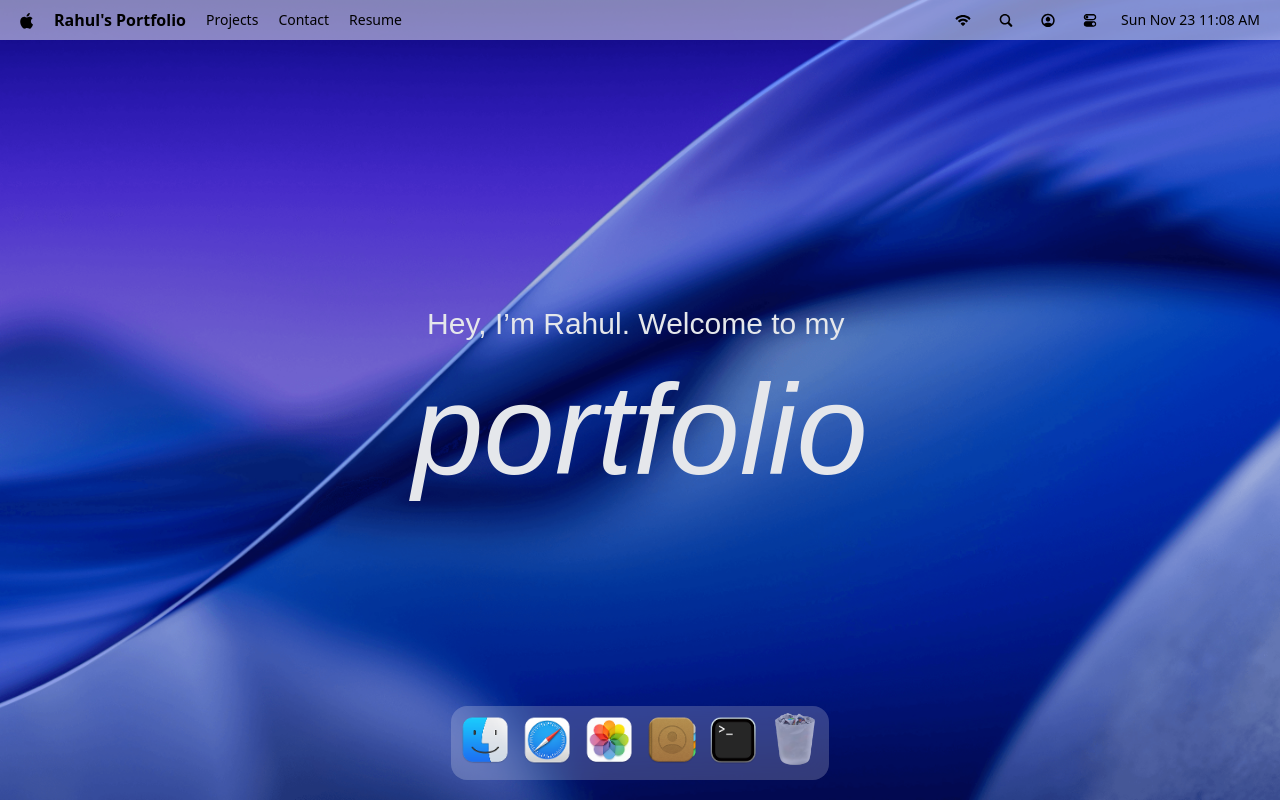
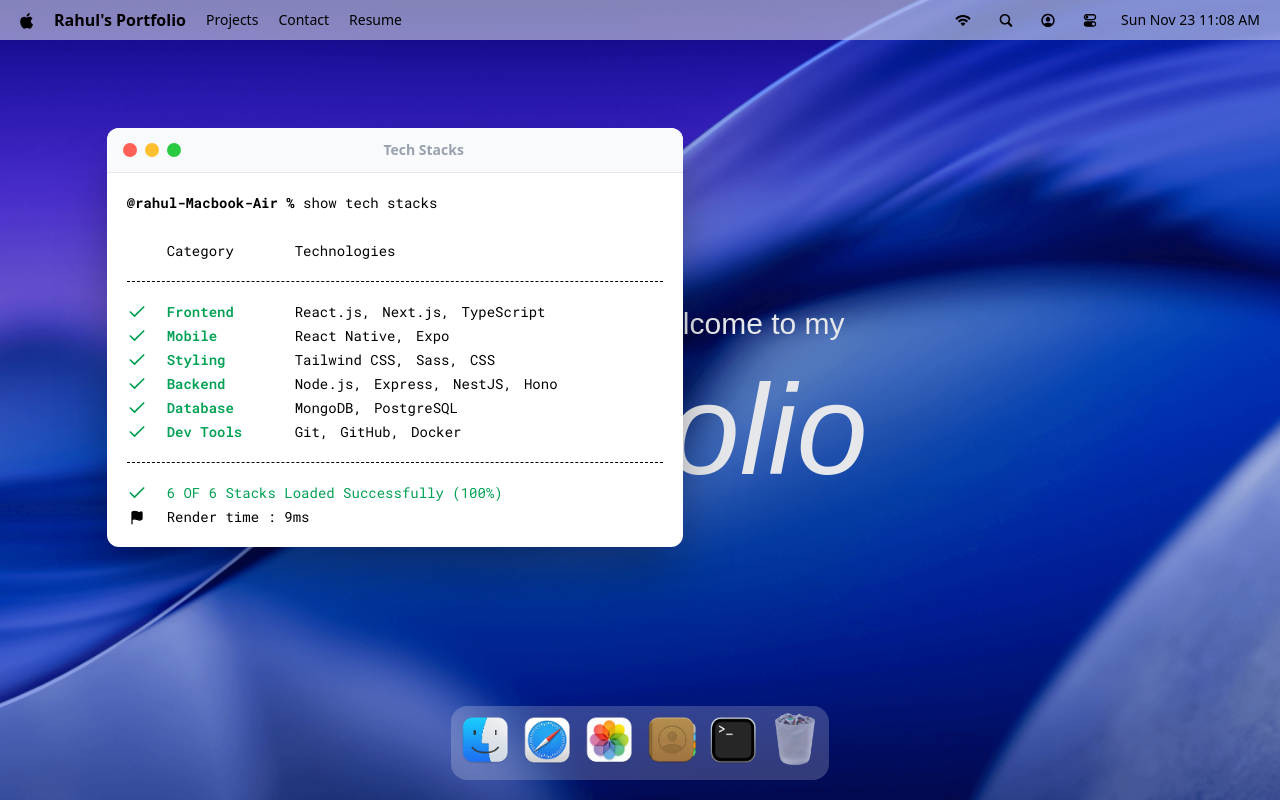
Before and after one commit to rahul-dev-fusion/MacOS_Portfolio, a React (Vite) app: page / in a window 1280 px wide. Both pictures are taken after a click on the button 733 px from the left and 740 px from the top of the page. Built offline with nearby package versions, Linux system fonts and the light colour scheme; a web font is replaced by a local one.

Commit message:
Implement HOC &Window Wrapper

```diff
--- a/src/App.jsx
+++ b/src/App.jsx
@@ -1,7 +1,12 @@
-import Navbar from '#components/Navbar'
-import Welcome from '#components/Welcome'
-import Dock from '#components/Dock'
-import React from 'react'
+import Navbar from "#components/Navbar";
+import Welcome from "#components/Welcome";
+import Dock from "#components/Dock";
+import React from "react";
+import { gsap } from "gsap";
+import { Draggable } from "gsap/Draggable";
+import Terminal from "#windows/Terminal";
+
+gsap.registerPlugin(Draggable);
 
 const App = () => {
   return (
@@ -9,8 +14,10 @@
       <Navbar />
       <Welcome />
       <Dock />
+
+      <Terminal />
     </main>
-  )
-}
+  );
+};
 
-export default App
+export default App;
--- a/src/components/Dock.jsx
+++ b/src/components/Dock.jsx
@@ -92,9 +92,11 @@
                 className={canOpen ? "" : "opacity-60"}
               />
             </button>
+
           </div>
         ))}
         <Tooltip id="dock-tooltip" place="top" className="tooltip" />
+
       </div>
     </section>
   );
--- /dev/null
+++ b/src/components/WindowControls.jsx
@@ -0,0 +1,16 @@
+import React from "react";
+import useWindowStore from "#store/window";
+
+const WindowControls = ({ target }) => {
+  const { closeWindow } = useWindowStore();
+
+  return (
+    <div id="window-controls">
+      <div className="close" onClick={() => closeWindow(target)}></div>
+      <div className="minimize" onClick={() => closeWindow(target)}></div>
+      <div className="maximize"></div>
+    </div>
+  );
+};
+
+export default WindowControls;
--- /dev/null
+++ b/src/hoc/WindowWrapper.jsx
@@ -0,0 +1,75 @@
+import React, { useLayoutEffect } from "react";
+import useWindowStore from "#store/window";
+import { useRef } from "react";
+import { gsap } from "gsap";
+import { useGSAP } from "@gsap/react";
+import { Draggable } from "gsap/Draggable";
+
+const WindowWrapper = (Component, windowKey) => {
+  const WrappedComponent = (props) => {
+    const { windows, focusWindow } = useWindowStore();
+
+    const { isOpen, zIndex } = windows[windowKey];
+    const winRef = useRef(null);
+
+    useGSAP(() => {
+      const el = winRef.current;
+      if (!el || !isOpen) return;
+      el.style.display = "block";
+
+      gsap.fromTo(
+        el,
+        { scale: 0.8, opacity: 0, y: 40 },
+        { scale: 1, opacity: 1, y: 0, duration: 0.3, ease: "power3.out" }
+      );
+    }, [isOpen]);
+
+    useGSAP(() => {
+      const el = winRef.current;
+
+      if (!el) return;
+
+      const draggable = Draggable.create(el, {
+        onPress() {
+          focusWindow(windowKey);
+        },
+      });
+
+      return () => {
+        if (draggable && draggable.length) {
+          draggable[0].kill();
+        }
+      };
+    });
+
+    useLayoutEffect(() => {
+      const el = winRef.current;
+      if (!el) return;
+
+      if (isOpen) {
+        el.style.display = "block";
+      } else {
+        el.style.display = "none";
+      }
+    }, [isOpen]);
+
+    return (
+      <section
+        id={windowKey}
+        ref={winRef}
+        style={{ zIndex }}
+        className="absolute"
+      >
+        <Component {...props} />
+      </section>
+    );
+  };
+
+  WrappedComponent.displayName = `WindowWrapper(${
+    Component.displayName || Component.name || "Component"
+  })`;
+
+  return WrappedComponent;
+};
+
+export default WindowWrapper;
--- /dev/null
+++ b/src/windows/Terminal.jsx
@@ -0,0 +1,59 @@
+import WindowControls from "#components/WindowControls";
+import { techStack } from "#constants";
+import WindowWrapper from "#hoc/WindowWrapper";
+import { Check, Flag } from "lucide-react";
+import React from "react";
+
+const Terminal = () => {
+  return (
+    <>
+      <div id="window-header">
+        <WindowControls target="terminal" />
+        <h2>Tech Stacks</h2>
+      </div>
+
+      <div className="techstack">
+        <p>
+          <span className="font-bold">@rahul-Macbook-Air % </span>
+          show tech stacks
+        </p>
+
+        <div className="label">
+          <p className="w-32">Category</p>
+          <p>Technologies</p>
+        </div>
+
+        <ul className="content">
+          {techStack.map(({ category, items: technologies }) => (
+            <li key={category} className="flex items-center">
+              <Check className="check" size={20} />
+              <h3>{category}</h3>
+              <ul>
+                {technologies.map((tech, index) => (
+                  <li key={index}>
+                    {tech}
+                    {index < technologies.length - 1 ? "," : ""}
+                  </li>
+                ))}
+              </ul>
+            </li>
+          ))}
+        </ul>
+
+        <div className="footnote">
+          <p>
+            <Check size={20} /> 6 OF 6 Stacks Loaded Successfully (100%)
+          </p>
+          <p className="text-black">
+            <Flag size={15} fill="black" />
+            Render time : 9ms
+          </p>
+        </div>
+      </div>
+    </>
+  );
+};
+
+const WrappedTerminal = WindowWrapper(Terminal, "terminal");
+
+export default WrappedTerminal;
```
Also changed, not shown: src/index.css (line endings or trailing spaces).
